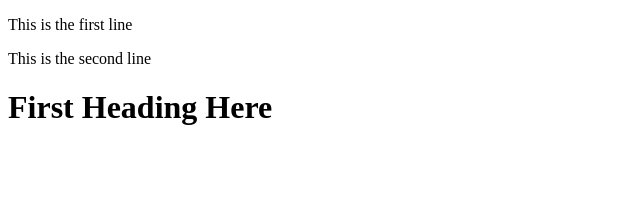
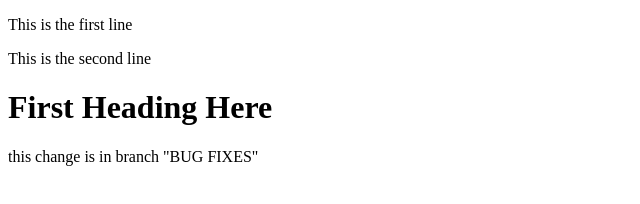
Before and after one commit to abdulmustafa1/Git-Practice, a plain HTML site: page index.html in a window 1280 px wide. Shown: the whole page, without its empty margins (0-640 px from the left). Drawn offline with Linux system fonts and the light colour scheme.

Commit message:
New bug fix line

```diff
--- a/index.html
+++ b/index.html
@@ -9,5 +9,6 @@
     <p>This is the first line</p>
     <p>This is the second line</p>
     <h1>First Heading Here</h1>
+    <p>this change is in branch "BUG FIXES"</p>
 </body>
 </html>
```
